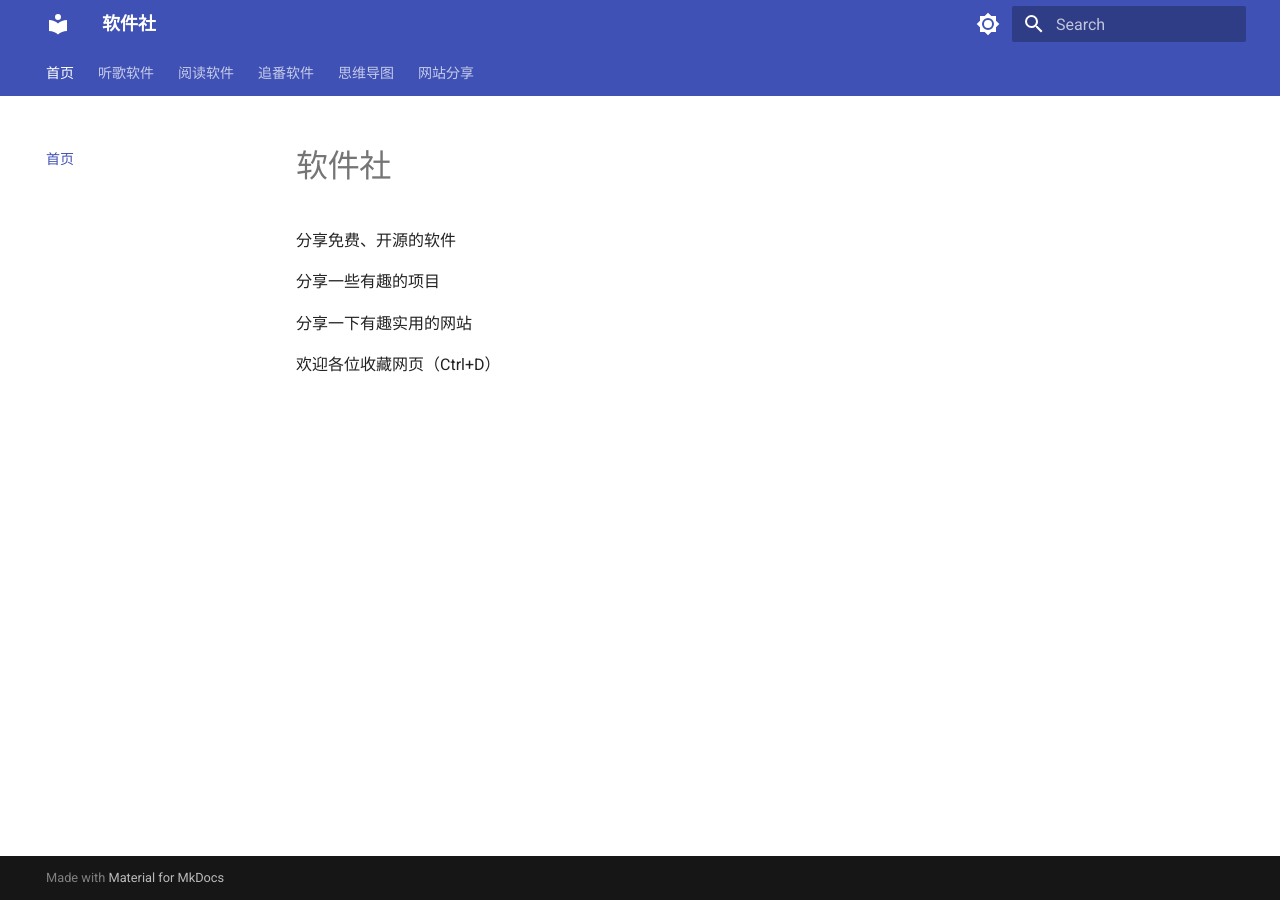
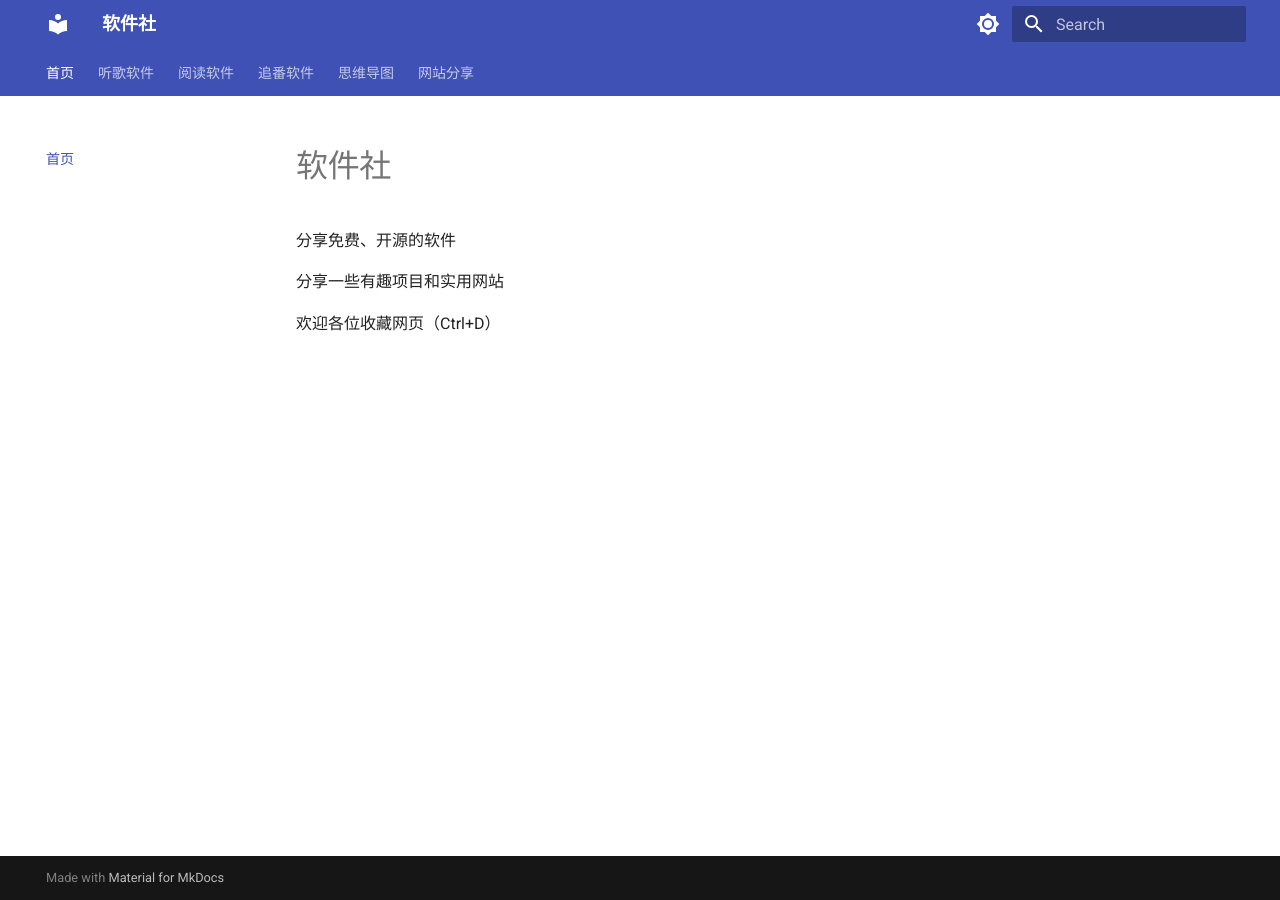
Before and after one commit to AstridGao/MkDocs, an MkDocs documentation site: the page built from docs/index.md, in a window 1280 px wide. Built offline with MkDocs 1.6.1 and Material for MkDocs 9.7.7, drawn with Linux system fonts in a browser that asks for light colours.

Commit message:
修改首页内容

```diff
--- a/docs/index.md
+++ b/docs/index.md
@@ -2,8 +2,6 @@
 
 分享免费、开源的软件
 
-分享一些有趣的项目
-
-分享一下有趣实用的网站
+分享一些有趣项目和实用网站
 
 欢迎各位收藏网页（Ctrl+D）
```
